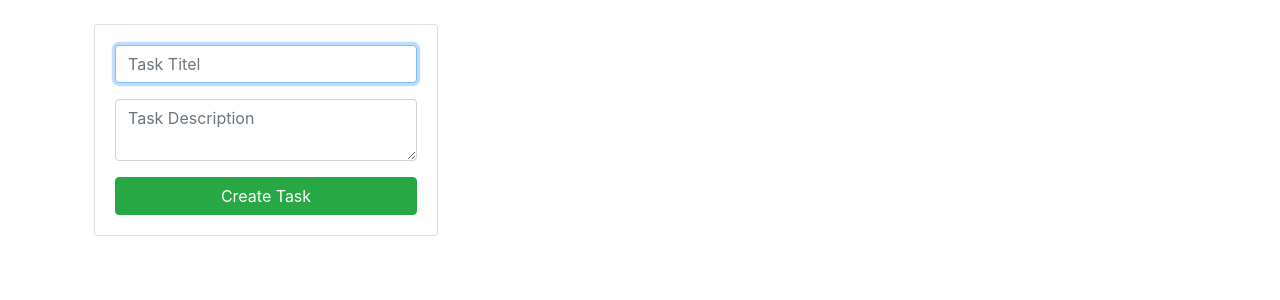
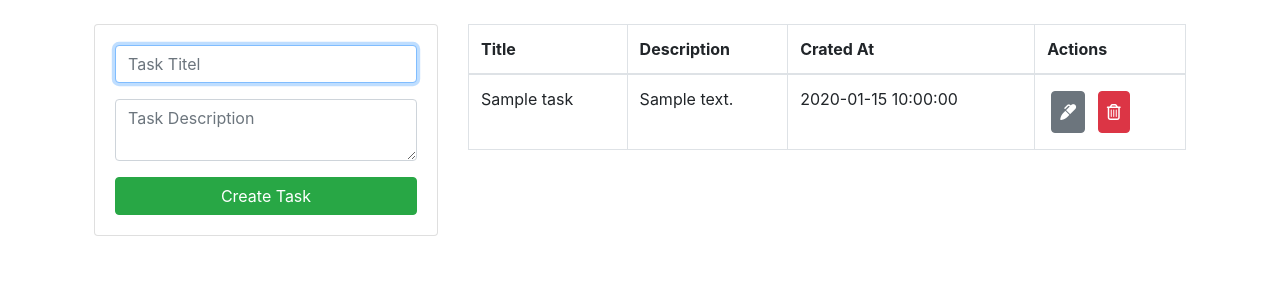
Before and after one commit to CHINOBv/php-mysql-crud, a PHP site: page / in a window 1280 px wide. Shown: the part 56-356 px from the top of the page. Run offline with PHP 8.4, Linux system fonts and the light colour scheme; tables that the repository leaves empty or names only in its code hold one stand-in row (values such as "Sample post"); some libraries are stand-ins or nearby versions.

Commit message:
Agregue y use una peticion GET para eliminar la tarea de la DB

```diff
--- a/db.php
+++ b/db.php
@@ -1,4 +1,7 @@
 <?php
+
+  session_start();
+
   $con = mysqli_connect(
     'localhost',
     'root',
--- a/edit_task.php
+++ b/edit_task.php
@@ -0,0 +1,3 @@
+<?php
+
+?>
--- a/includes/footer.php
+++ b/includes/footer.php
@@ -1,6 +1,6 @@
   <!-- Bootstrap 4 -->
-  <script src="./bootstrap/js/bootstrap.min.js"></script>
   <script src="./bootstrap/js/jquery.js"></script>
   <script src="./bootstrap/js/popper.js"></script>
+  <script src="./bootstrap/js/bootstrap.min.js"></script>
 </body>
 </html>
--- a/includes/header.php
+++ b/includes/header.php
@@ -6,6 +6,8 @@
   <title>PHP MySQL Crud</title>
   <!-- Bootstrap 4 -->
   <link rel="stylesheet" href="./bootstrap/css/bootstrap.min.css">
+
+  <script src="https://kit.fontawesome.com/c729b7eb0d.js" crossorigin="anonymous"></script>
 </head>
 <body>
 <nav class="navbar navbar-dark bg-dark">
--- a/index.php
+++ b/index.php
@@ -4,6 +4,14 @@
   <div class="row">
     <div class="col-md-4">
       <div class="card card-body">
+      <?php if(isset($_SESSION["message"])){?>
+        <div class="alert alert-<?=$_SESSION["message_type"];?> alert-dismissible fade show" role="alert">
+          <?=$_SESSION["message"];?>
+          <button type="button" class="close" data-dismiss="alert" aria-label="Close">
+            <span aria-hidden="true">&times;</span>
+          </button>
+        </div>
+      <?php session_unset(); }?>
         <form action="save_task.php" method="POST">
           <div class="form-group">
             <input type="text" name="title" class="form-control" placeholder="Task Titel" autofocus>
@@ -16,7 +24,36 @@
       </div>
     </div>
     <div class="col-md-8">
-
+      <table class="table table-bordered">
+        <thead>
+          <tr>
+            <th>Title</th>
+            <th>Description</th>
+            <th>Crated At</th>
+            <th>Actions</th>
+          </tr>
+        </thead>
+        <tbody>
+          <?php
+            $query = "SELECT * FROM task";
+            $res_tasks = mysqli_query($con, $query);
+            while ($row = mysqli_fetch_array($res_tasks)) { ?>
+              <tr>
+                <td><?php echo $row["title"] ?></td>
+                <td><?php echo $row["description"] ?></td>
+                <td><?php echo $row["crated_at"] ?></td>
+                <td>
+                  <a href="edit_task.php?id=<?php echo $row["id"];?>" class="btn btn-secondary p-2 m-1">
+                    <i class="fas fa-marker"></i>
+                  </a>
+                  <a href="delete_task.php?id=<?php echo $row["id"];?>" class="btn btn-danger p-2 m-1">
+                    <i class="far fa-trash-alt"></i>
+                  </a>
+                </td>
+              </tr>
+            <?php } ?>
+        </tbody>
+      </table>
     </div>
   </div>
 </div>
--- a/save_task.php
+++ b/save_task.php
@@ -12,8 +12,10 @@
     if (!$res) {
       die("Error on Query");
     }
-    echo "Saved";
+    $_SESSION["message"] = "Task Saved";
+    $_SESSION["message_type"] = "success";
 
+    header("location: index.php");
   }
 
 ?>
```
Also changed, not shown: delete_task.php (+17 -0 lines).
